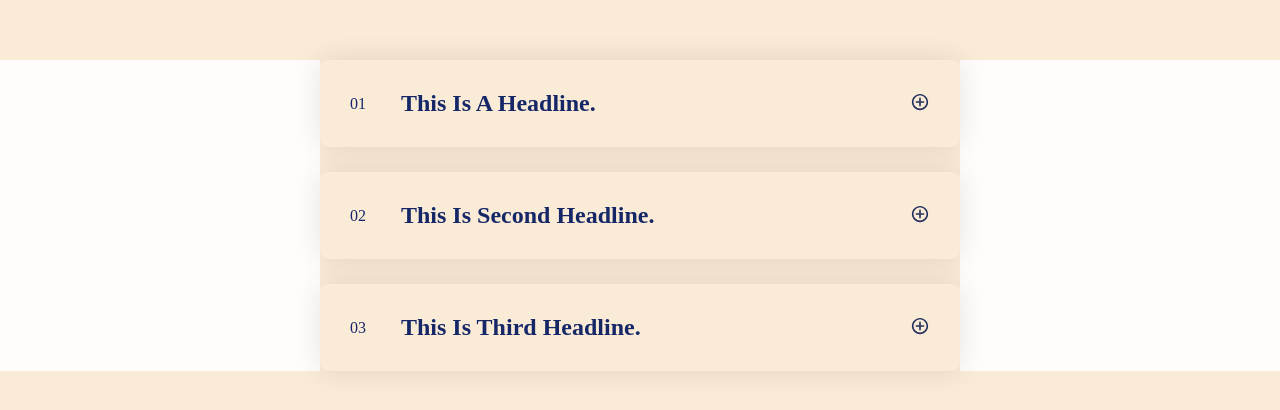
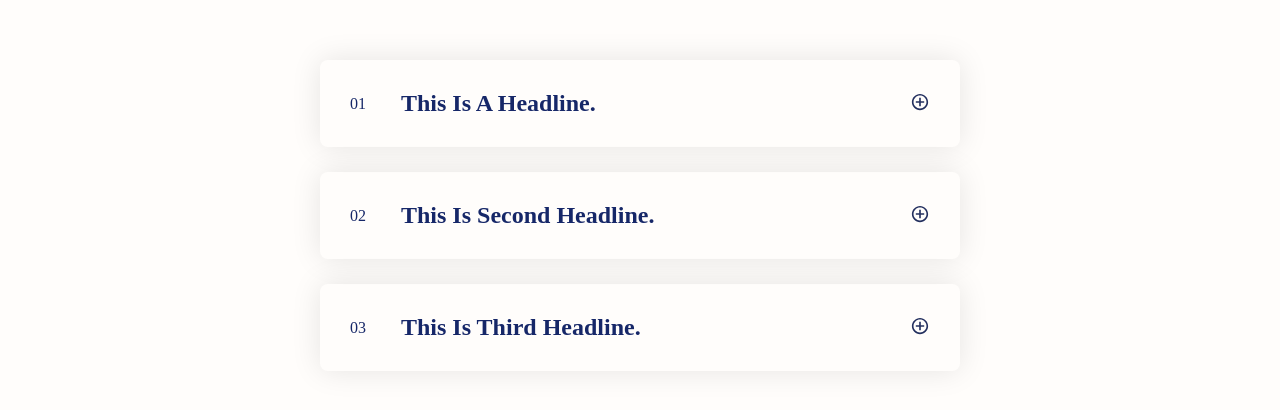
Before and after one commit to him717/Accordian, a plain HTML site: page index.html in a window 1280 px wide. Shown: the part 140-550 px from the top of the page. Drawn offline with nearby package versions, Linux system fonts and the light colour scheme.

Commit message:
new commit

```diff
--- a/style.css
+++ b/style.css
@@ -2,7 +2,7 @@
     margin: 0;
     padding: 0;
     box-sizing: border-box;
-    background-color: antiquewhite;
+    /* background-color: antiquewhite; */
 
 }
 html{
```
